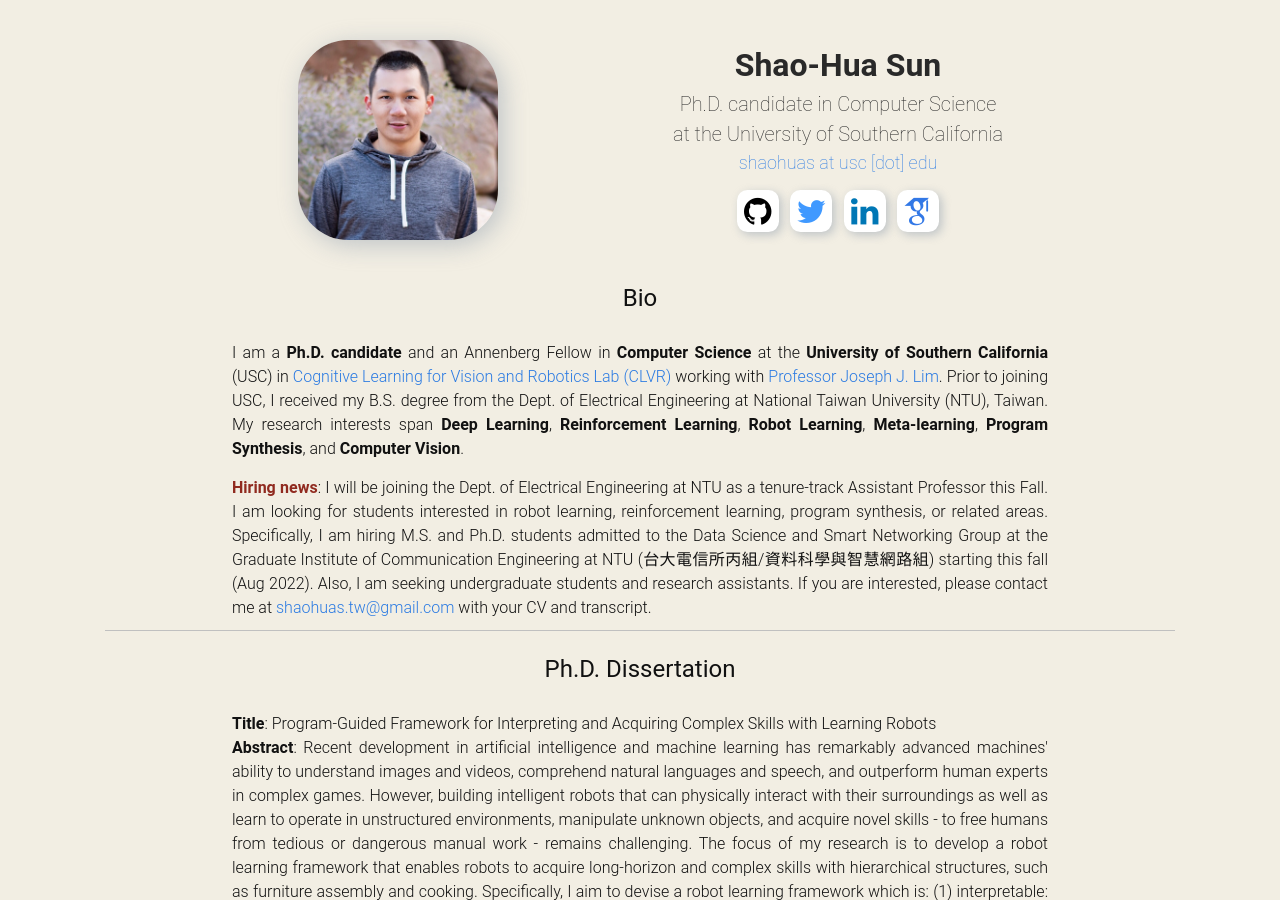
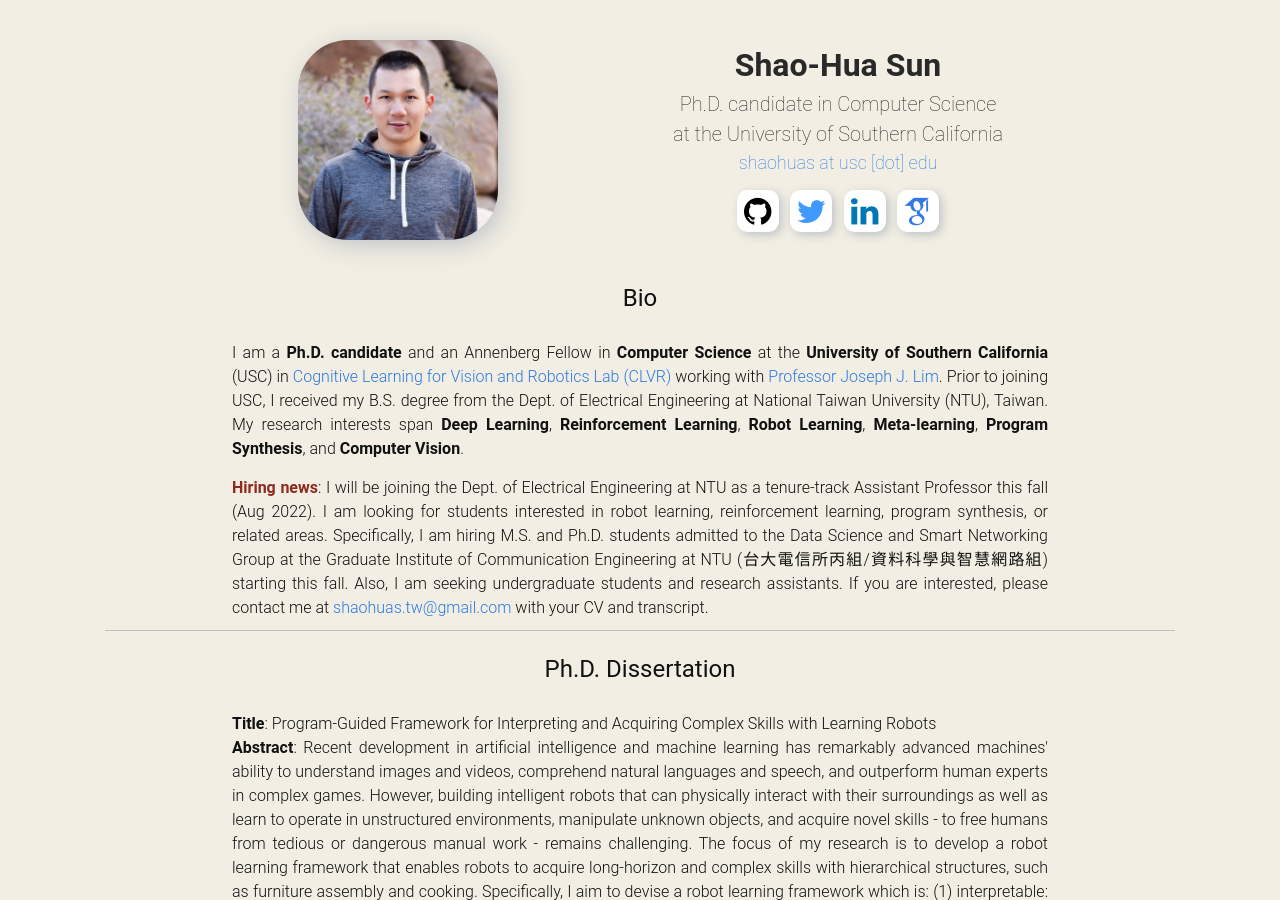
Before and after one commit to shaohua0116/shaohua0116.github.io, a Jekyll site: the page built from index.html, in a window 1280 px wide and 900 px high. Built offline with Jekyll 4.4.1, drawn with Linux system fonts in a browser that asks for light colours; some web fonts are replaced.

Commit message:
add hiring news

```diff
--- a/_data/bio.yml
+++ b/_data/bio.yml
@@ -8,7 +8,7 @@
   title:    ""
   content:
     me: "I am a <strong>Ph.D. candidate</strong> and an Annenberg Fellow in <strong>Computer Science</strong> at the <strong>University of Southern California</strong> (USC) in <a href='http://clvrai.com/'  target='_blank'>Cognitive Learning for Vision and Robotics Lab (CLVR)</a> working with <a href='http://people.csail.mit.edu/lim/' target='_blank'>Professor Joseph J. Lim</a>. Prior to joining USC, I received my B.S. degree from the Dept. of Electrical Engineering at National Taiwan University (NTU), Taiwan. My research interests span <strong>Deep Learning</strong>, <strong>Reinforcement Learning</strong>, <strong>Robot Learning</strong>, <strong>Meta-learning</strong>, <strong> Program Synthesis</strong>, and <strong>Computer Vision</strong>."
-    hiring: "<span style='color: #902a1f;'><b>Hiring news</b></span>: I will be joining the Dept. of Electrical Engineering at NTU as a tenure-track Assistant Professor this Fall. I am looking for students interested in robot learning, reinforcement learning, program synthesis, or related areas. Specifically, I am hiring M.S. and Ph.D. students admitted to the Data Science and Smart Networking Group at the Graduate Institute of Communication Engineering at NTU (台大電信所丙組/資料科學與智慧網路組) starting this fall (Aug 2022). Also, I am seeking undergraduate students and research assistants. If you are interested, please contact me at <a href = 'mailto: shaohuas.tw@gmail.com'>shaohuas.tw@gmail.com</a> with your CV and transcript."
+    hiring: "<span style='color: #902a1f;'><b>Hiring news</b></span>: I will be joining the Dept. of Electrical Engineering at NTU as a tenure-track Assistant Professor this fall (Aug 2022). I am looking for students interested in robot learning, reinforcement learning, program synthesis, or related areas. Specifically, I am hiring M.S. and Ph.D. students admitted to the Data Science and Smart Networking Group at the Graduate Institute of Communication Engineering at NTU (台大電信所丙組/資料科學與智慧網路組) starting this fall. Also, I am seeking undergraduate students and research assistants. If you are interested, please contact me at <a href = 'mailto: shaohuas.tw@gmail.com'>shaohuas.tw@gmail.com</a> with your CV and transcript."
 short:
   date:
   title:  "Shao-Hua Sun"
```
